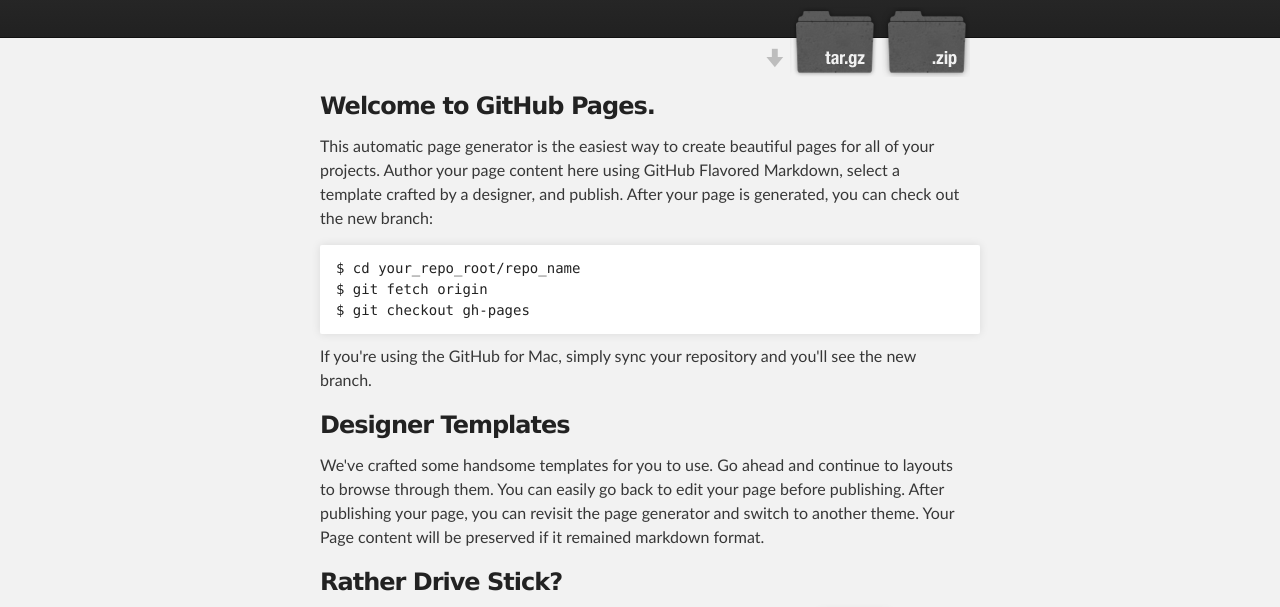
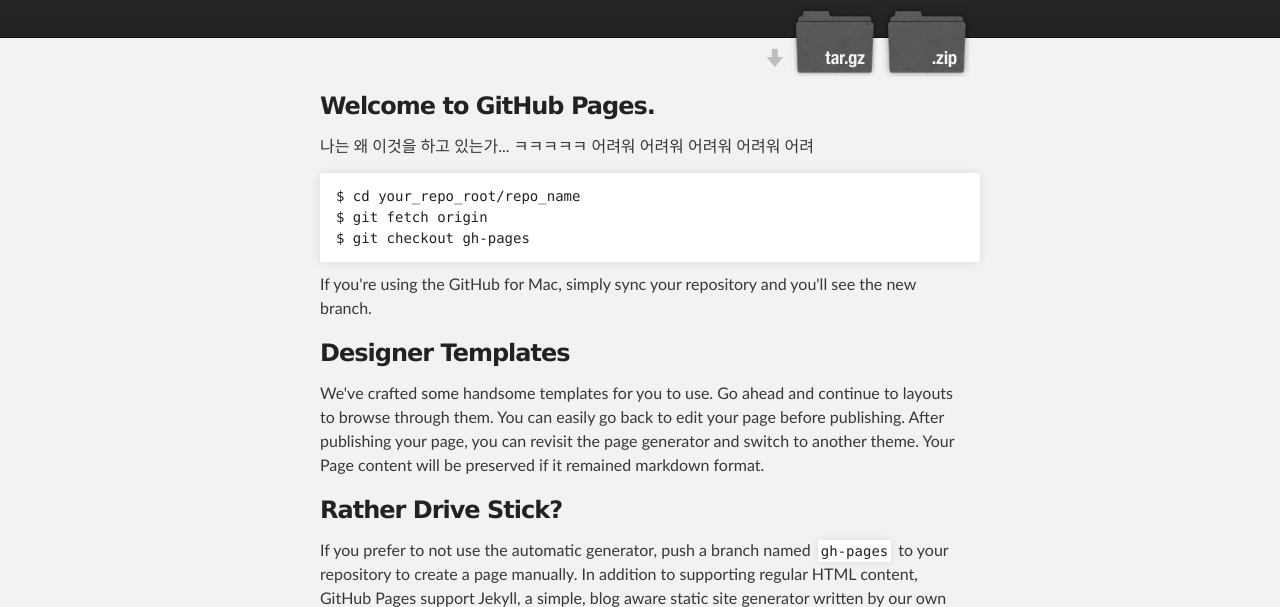
Before and after one commit to jeongmoonjoo/idesign2, a plain HTML site: page index.html in a window 1280 px wide. Shown: the part 136-743 px from the top of the page. Drawn offline with Linux system fonts and the light colour scheme.

Commit message:
1차변
이런저런 이유로 수정

```diff
--- a/index.html
+++ b/index.html
@@ -34,7 +34,7 @@
         <h3>
 <a name="welcome-to-github-pages" class="anchor" href="#welcome-to-github-pages"><span class="octicon octicon-link"></span></a>Welcome to GitHub Pages.</h3>
 
-<p>This automatic page generator is the easiest way to create beautiful pages for all of your projects. Author your page content here using GitHub Flavored Markdown, select a template crafted by a designer, and publish. After your page is generated, you can check out the new branch:</p>
+<p>나는 왜 이것을 하고 있는가... ㅋㅋㅋㅋㅋ 어려워 어려워 어려워 어려워 어려</p>
 
 <pre><code>$ cd your_repo_root/repo_name
 $ git fetch origin
```
